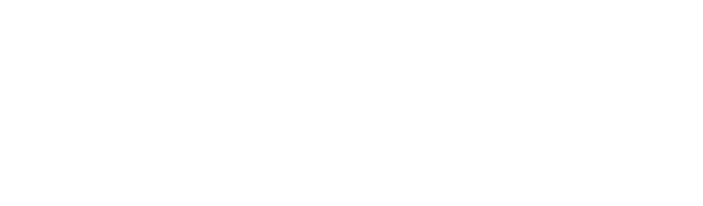
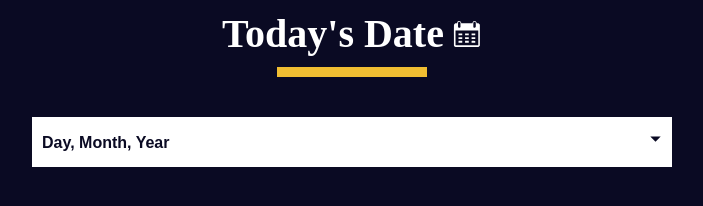
Before and after one commit to adiluexe/what-day-is-it, a plain HTML site: page index.html in a window 1280 px wide. Shown: the whole page, without its empty margins (288-991 px from the left). Drawn offline with Linux system fonts and the light colour scheme.

Commit message:
Import index.html and styles.css from freeCodeCamp

```diff
--- a/index.html
+++ b/index.html
@@ -2,11 +2,93 @@
 <html lang="en">
   <head>
     <meta charset="UTF-8" />
+    <meta http-equiv="X-UA-Compatible" content="IE=edge" />
     <meta name="viewport" content="width=device-width, initial-scale=1.0" />
-    <title>Document</title>
-    <link rel="stylesheet" href="styles.css" />
+    <title>Learn the Date Object by Building a Date Formatter</title>
+    <link rel="stylesheet" href="./styles.css" />
   </head>
   <body>
-    <script src="script.js"></script>
+    <main>
+      <div class="title-container">
+        <h1 class="title">Today's Date</h1>
+
+        <svg
+          class="date-svg"
+          xmlns="http://www.w3.org/2000/svg"
+          version="1.0"
+          width="512.000000pt"
+          height="512.000000pt"
+          viewBox="0 0 512.000000 512.000000"
+          preserveAspectRatio="xMidYMid meet"
+        >
+          <g
+            transform="translate(0.000000,512.000000) scale(0.100000,-0.100000)"
+            fill="#fff"
+            stroke="none"
+          >
+            <path
+              d="M1145 4777 c-71 -24 -120 -54 -164 -102 -59 -64 -83 -124 -89 -216 l-4 -77 -147 -3 c-142 -4 -149 -5 -213 -37 -81 -40 -149 -111 -177 -188 -21 -54 -21 -64 -21 -1789 0 -1725 0 -1735 21 -1789 28 -77 96 -148 177 -188 l67 -33 1950 0 1950 0 67 33 c74 36 133 96 170 170 l23 47 0 1760 0 1760 -23 47 c-37 74 -96 134 -169 170 -63 31 -71 32 -213 36 l-148 4 -4 77 c-8 133 -82 242 -200 297 -54 25 -75 29 -148 29 -94 -1 -151 -20 -220 -75 -75 -59 -130 -181 -130 -287 l0 -43 -954 0 -954 0 -7 74 c-12 137 -89 251 -201 303 -66 30 -179 39 -239 20z m209 -164 c23 -16 52 -49 66 -73 l25 -45 0 -365 0 -365 -28 -47 c-30 -52 -88 -92 -149 -103 -54 -10 -137 17 -175 57 -65 69 -64 60 -61 471 l3 373 27 41 c17 26 45 50 80 68 71 35 151 31 212 -12z m2594 11 c41 -20 59 -37 82 -78 l30 -51 0 -360 c0 -329 -2 -364 -19 -401 -36 -79 -137 -133 -222 -119 -57 10 -125 58 -151 107 -23 42 -23 50 -26 388 -3 377 -1 403 51 465 62 76 162 95 255 49z m537 -2717 l0 -1239 -24 -19 c-23 -19 -67 -19 -1916 -19 -1849 0 -1893 0 -1916 19 l-24 19 -3 1241 -2 1241 1942 -2 1943 -3 0 -1238z"
+            />
+            <path
+              d="M1112 2493 l3 -158 318 -3 317 -2 0 160 0 160 -320 0 -321 0 3 -157z"
+            />
+            <path
+              d="M2230 2490 l0 -160 315 0 315 0 0 160 0 160 -315 0 -315 0 0 -160z"
+            />
+            <path
+              d="M3342 2493 l3 -158 310 0 310 0 3 158 3 157 -316 0 -316 0 3 -157z"
+            />
+            <path
+              d="M1110 1855 l0 -155 320 0 320 0 0 155 0 155 -320 0 -320 0 0 -155z"
+            />
+            <path
+              d="M2230 1855 l0 -155 315 0 315 0 0 155 0 155 -315 0 -315 0 0 -155z"
+            />
+            <path
+              d="M3340 1855 l0 -155 315 0 315 0 0 155 0 155 -315 0 -315 0 0 -155z"
+            />
+            <path
+              d="M1117 1383 c-4 -3 -7 -78 -7 -165 l0 -158 320 0 320 0 0 165 0 165 -313 0 c-173 0 -317 -3 -320 -7z"
+            />
+            <path
+              d="M2230 1225 l0 -165 315 0 315 0 0 165 0 165 -315 0 -315 0 0 -165z"
+            />
+            <path
+              d="M3347 1383 c-4 -3 -7 -78 -7 -165 l0 -158 315 0 315 0 -2 163 -3 162 -306 3 c-168 1 -308 -1 -312 -5z"
+            />
+          </g>
+        </svg>
+      </div>
+      <div class="divider"></div>
+
+      <div class="dropdown-container">
+        <select name="date-options" id="date-options">
+          <option value="dd-mm-yyyy">Day, Month, Year</option>
+          <option value="yyyy-mm-dd">Year, Month, Day</option>
+          <option value="mm-dd-yyyy-h-mm">
+            Month, Day, Year, Hours, Minutes
+          </option>
+        </select>
+        <div class="select-icon">
+          <svg
+            class="icon"
+            xmlns="http://www.w3.org/2000/svg"
+            width="25"
+            height="35"
+            viewBox="0 0 24 24"
+          >
+            <rect x="0" fill="none" width="24" height="24" />
+
+            <g>
+              <path d="M7 10l5 5 5-5" />
+            </g>
+          </svg>
+        </div>
+      </div>
+
+      <p id="current-date"></p>
+    </main>
+
+    <script src="./script.js"></script>
   </body>
 </html>
--- a/styles.css
+++ b/styles.css
@@ -0,0 +1,103 @@
+*,
+*::before,
+*::after {
+  margin: 0;
+  padding: 0;
+  box-sizing: border-box;
+}
+
+:root {
+  --dark-grey: #0a0a23;
+  --white: #ffffff;
+  --yellow: #f1be32;
+}
+
+body {
+  color: var(--white);
+  background-color: var(--dark-grey);
+}
+
+.title-container {
+  margin: 10px 0;
+  display: flex;
+  align-items: center;
+  justify-content: center;
+  gap: 8px;
+}
+
+.title {
+  font-size: 2.5rem;
+}
+
+.date-svg {
+  width: 30px;
+  height: 30px;
+}
+
+.divider {
+  margin: auto;
+  width: 150px;
+  height: 10px;
+  background-color: var(--yellow);
+}
+
+.dropdown-container {
+  width: 50%;
+  margin: 40px auto;
+  position: relative;
+}
+
+select {
+  display: block;
+  margin: 20px auto 0;
+  width: 100%;
+  height: 50px;
+  font-size: 100%;
+  font-weight: bold;
+  cursor: pointer;
+  background-color: var(--white);
+  border: none;
+  color: var(--dark-grey);
+  appearance: none;
+  padding: 10px;
+  padding-right: 38px;
+  -webkit-appearance: none;
+  -moz-appearance: none;
+  transition: color 0.3s ease, background-color 0.3s ease,
+    border-bottom-color 0.3s ease;
+}
+
+.select-icon {
+  position: absolute;
+  top: 4px;
+  right: 4px;
+  width: 30px;
+  height: 36px;
+  pointer-events: none;
+  padding-left: 5px;
+  transition: background-color 0.3s ease, border-color 0.3s ease;
+}
+
+.select-icon svg.icon {
+  transition: fill 0.3s ease;
+  fill: var(--dark-grey);
+}
+
+#current-date {
+  font-size: 2rem;
+  text-align: center;
+}
+
+@media (max-width: 375px) {
+  .title {
+    font-size: 2rem;
+  }
+
+  .dropdown-container {
+    width: 80%;
+  }
+
+  .date-svg {
+    display: none;
+  }
+}
```
